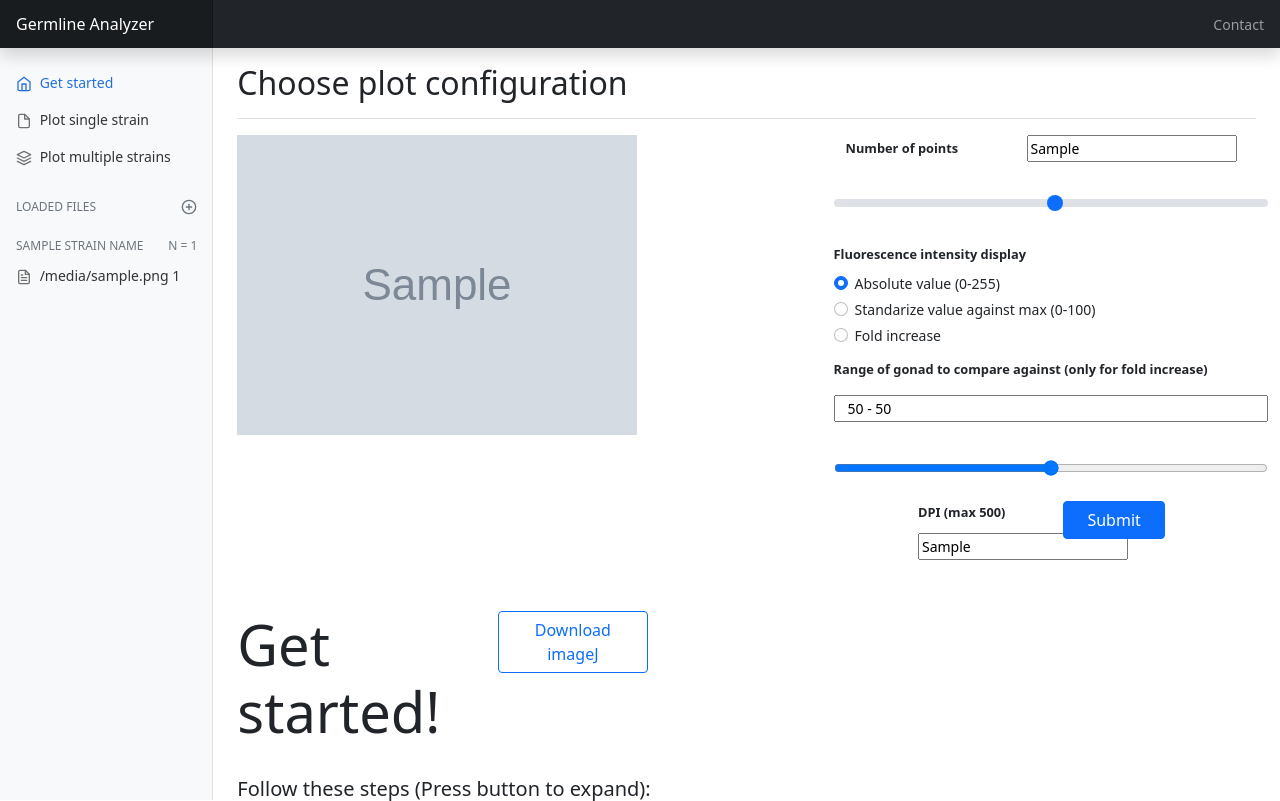
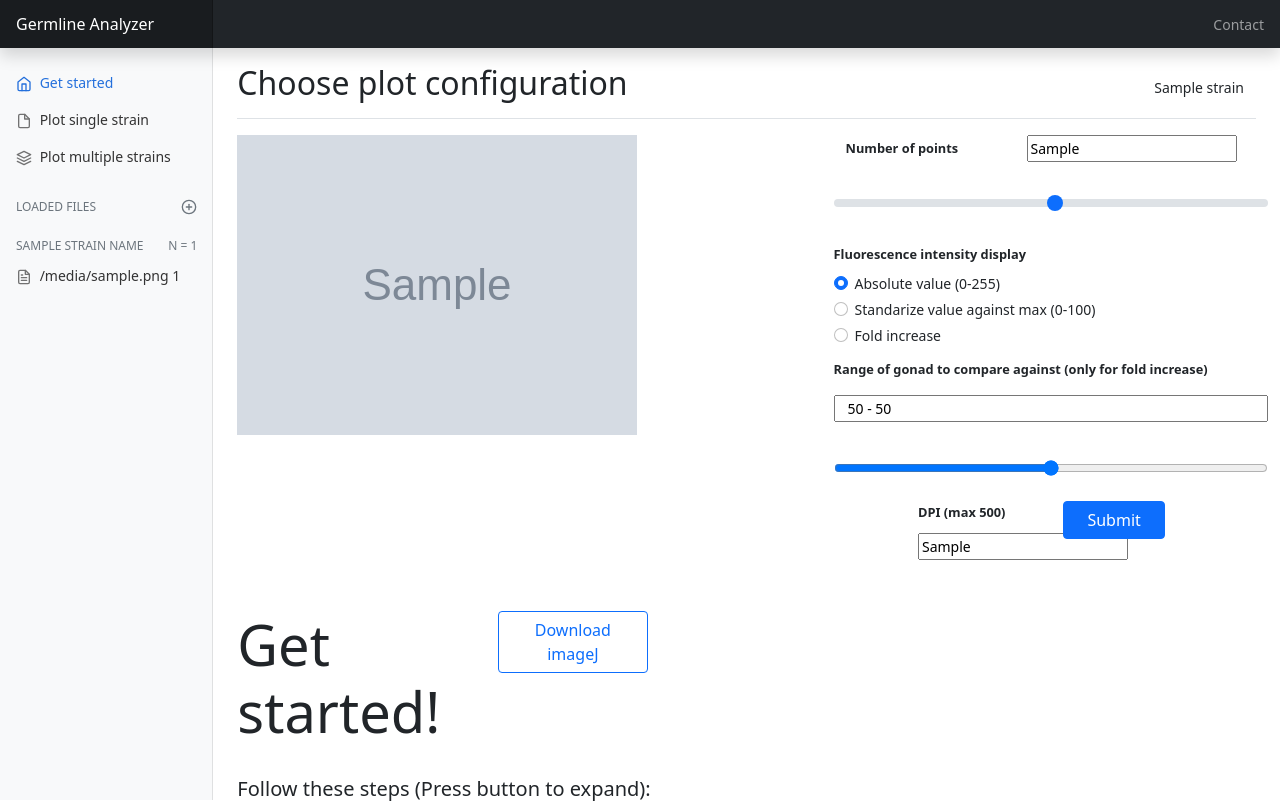
Before and after one commit to dpuertamartos/Germline-Analyzer, a Flask app: template templates/plot.html in a window 1280 px wide. Shown: the top 801 px of the page. Run offline with Flask 2, Linux system fonts and the light colour scheme; the template is opened without the code that fills it: most values are stand-ins (such as "Sample title", 1, 10 or a date in 2020); grey boxes marked "Sample" are stand-in pictures.

Commit message:
Now user can see average gonad length in right-top panel (ugly)

```diff
--- a/main.py
+++ b/main.py
@@ -115,8 +115,11 @@ def plot(strains):
     #TODO 3: CLEAN CODE
     #TODO 4: BUG WHEN YOU CHOOSE MITOTIC ZONE OPTION, THEY WILL ALL HAVE THE SAME NAME
     #TODO 5: IMPROVE AESTHETIC OF GONAD LENGTH
-    #TODO 6: LET USER DECIDE TO USE ABSOLUTE LENGTH
+    #TODO 6: LET USER DECIDE TO USE ABSOLUTE LENGTH, IF DETERMINE SAME LENGTH UNIT
+    #TODO 6.5: BUTTON TO TURN ABSOLUTE LENGTH ITS FADED IF SAME LENGTH UNIT = FALSE
     #TODO 7: LET USER DECIDE TO CUT ABSOLUTE LENGTH
+    #TODO 7.5: CUT ABSOLUTE LENGTH ITS OFF IF SAME LENGTH UNIT = FALSE
+    #TODO 8: ADD STD TO AVERAGE GONAD LENGTH
     #OF FIRST STRAIN IN THE MITOTIC ZONE LOAD DATA WINDOW
 
     id = session.get("id")
@@ -143,6 +146,31 @@ def plot(strains):
 
     #extract lenght info
     final_length_list = extract_length(dataframes)
+
+    def determine_same_length_units(l_list_list):
+        units = set()
+        for strain in l_list_list:
+            for length in strain:
+                units.add(length[1])
+        return len(units) == 1
+
+    def calculate_average_length(l_list_list, s_name_list):
+        average_list = []
+        for i , strain in enumerate(l_list_list):
+            strain_average = 0
+            units = set()
+            for length in strain:
+                strain_average += length[0]
+                units.add(length[1])
+            if len(units) == 1:
+                units = list(units)
+                average_list.append([s_name_list[i], round(strain_average/len(strain), 1), units[0]])
+            else:
+                average_list.append([None,"Different units in files"])
+        return average_list
+
+    average_length = calculate_average_length(final_length_list, strain_name_list)
+    print("average", average_length)
     print("final length list", final_length_list)
 
 
@@ -192,7 +220,7 @@ def plot(strains):
                                mitotic=mitotic_files_loaded, mitotic_switched_on=mitotic_switched_on)
 
     return render_template('plot.html', strains=strains, files_list_list=files_list_list,strain_name_list=strain_name_list,
-                           lengths_list_list=final_length_list,
+                           lengths_list_list=final_length_list, average_length=average_length,
                            npoints=50, range_fold="0-4", range_fold_1=0, range_fold_2=4, std=False, fld=False, dpi=100,
                            mitotic=mitotic_files_loaded, mitotic_switched_on=True)
 
--- a/templates/plot.html
+++ b/templates/plot.html
@@ -16,8 +16,10 @@
           </p>
           </div>
         <div class="btn-toolbar mb-2 mb-md-0">
-          <div class="btn-group me-2">
-
+          <div class="container">
+                {% for strain in average_length %}
+                <div class="row">{{ strain }}</div>
+                {% endfor %}
           </div>
         </div>
       </div>
```
Also changed, not shown: database.db.
